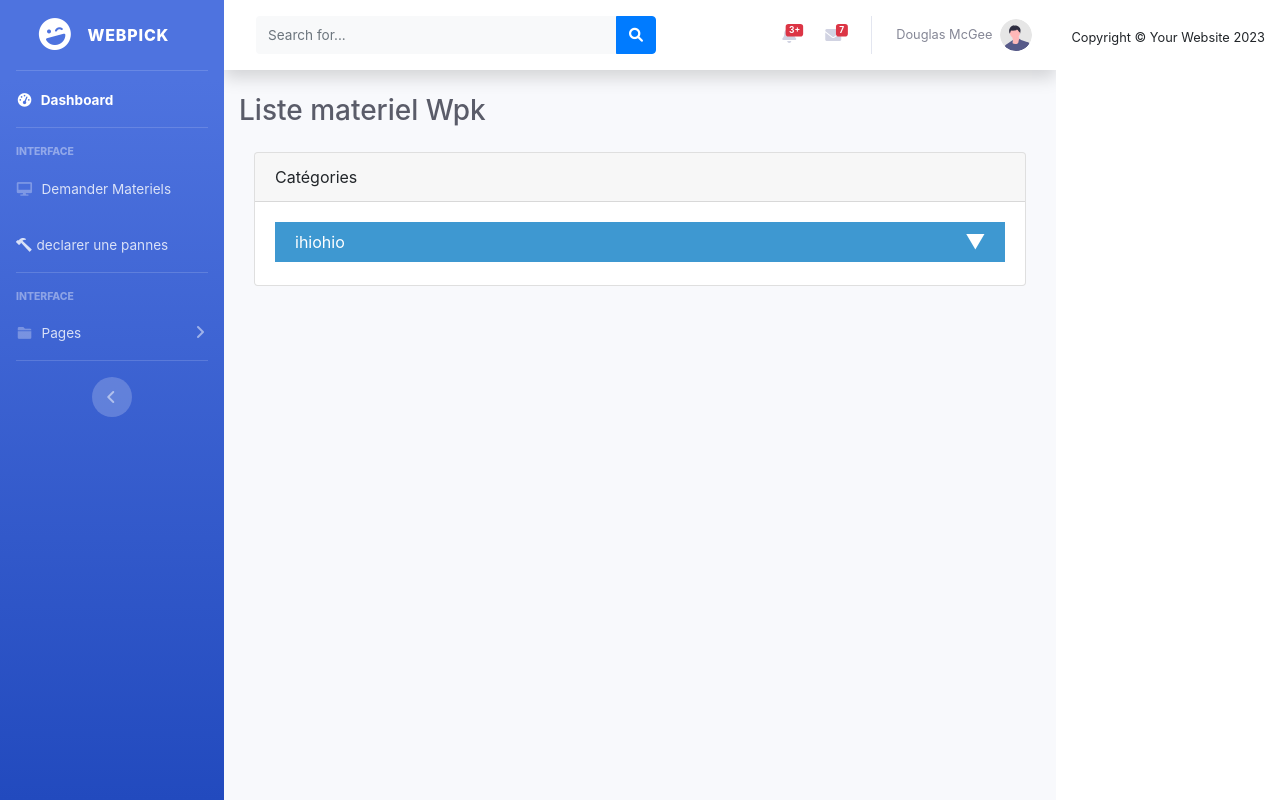
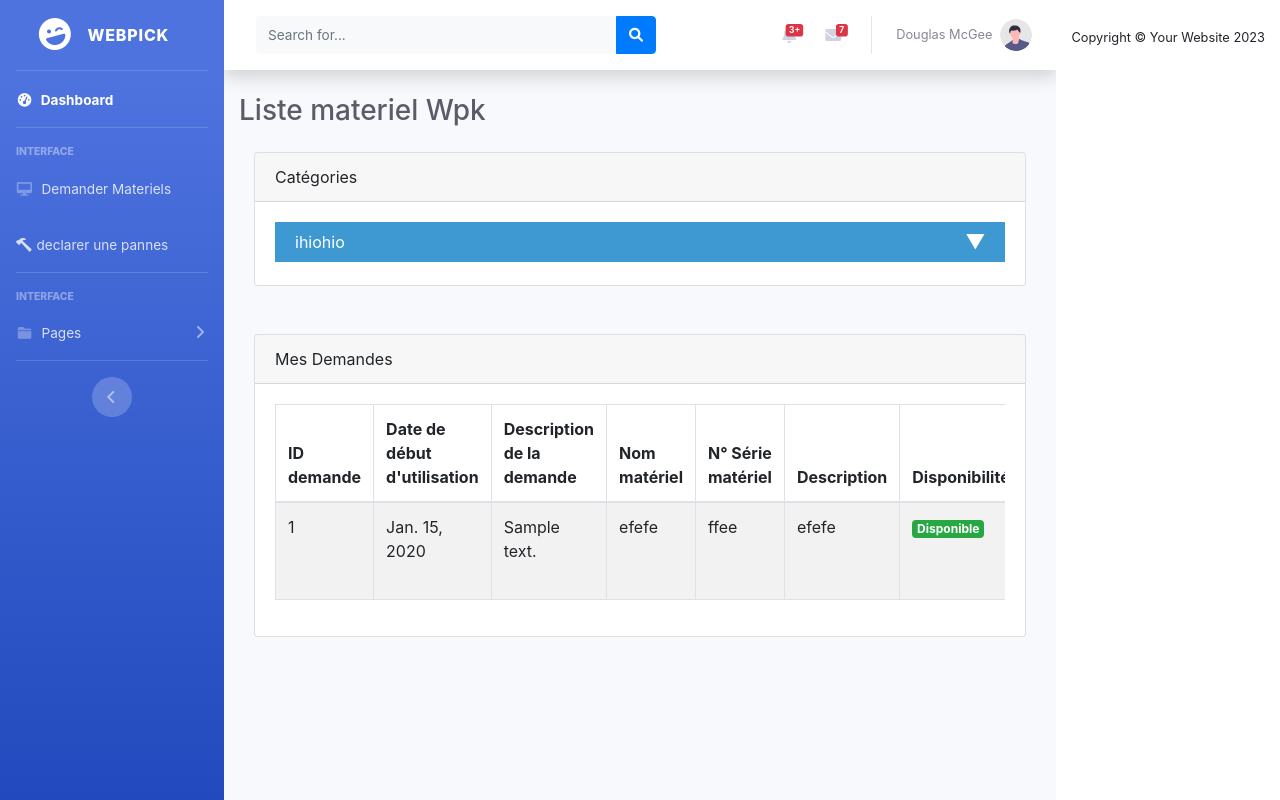
Before and after one commit to MaikoCode/wpk_parc_materiel, a Django app: page /materiels_user/ in a window 1280 px wide. Run offline with Django 4.2, Linux system fonts and the light colour scheme; data comes from the database, SQL or seed files in the repository; tables that the repository leaves empty hold one stand-in row (values such as "Sample post"); parts of the project's set-up code (start-up, migrations or seed data) failed here and were passed over; some libraries are stand-ins or nearby versions.

Commit message:
[TR wpk-training/3811][Gestion_Parc] Media - Pre Embauche - PFE 2023 - Gestion de parc du matérièle WPK - Réalisation - Gestion des deman - finition_Gestion_demande

```diff
--- a/DjangoWPKproject/urls.py
+++ b/DjangoWPKproject/urls.py
@@ -52,6 +52,7 @@ urlpatterns = [
     path('Gestion_Demande',Gestion_Demande.as_view(),name='Gestion_Demande'),
 
 
+
     path('pannes/', pannes.views.pannes_page, name="pannes"),
     path('pannes/toggle/<int:panne_id>/', pannes.views.toggle_panne, name='toggle_panne'),
     path('pannes/csv/', pannes.views.download_pannes_csv, name='pannes_csv'),
--- a/materiels/forms.py
+++ b/materiels/forms.py
@@ -1,7 +1,7 @@
 from django import forms
 from .models import Materiel, Categorie, SousCategorie
 from .models import DemandeMateriel
-
+from employe.models import Employe
 
 class MaterielForm(forms.ModelForm):
     materiel_name = forms.CharField(label='Nom du matériel', max_length=100)
@@ -29,12 +29,13 @@ class MaterielUpdateForm(forms.ModelForm):
         model = Materiel
         fields = ['materiel_name', 'num_serie', 'materiel_description']
 
-
 class DemandeMaterielForm(forms.ModelForm):
     class Meta:
         model = DemandeMateriel
         fields = ['date_debut', 'description', 'materiel', 'demandeur']
         widgets = {
+            'materiel': forms.HiddenInput(),
             'demandeur': forms.HiddenInput(),
-            'materiel': forms.HiddenInput(),
         }
+    date_debut = forms.DateField(widget=forms.DateInput(format='%Y-%m-%d'), label='Date de début d\'utilisation')
+    description = forms.CharField(widget=forms.Textarea, label='Description de la demande', max_length=500)
--- a/materiels/models.py
+++ b/materiels/models.py
@@ -33,7 +33,7 @@ class DemandeMateriel(models.Model):
 
 
     def __str__(self):
-        return f"{self.employe} - {self.materiel} - {self.date_debut_utilisation}"
+        return f"{self.demandeur} - {self.materiel} - {self.date_debut}"
 
     def get_demande_status_for_demandeur(self, demandeur_id):
         try:
--- a/materiels/views.py
+++ b/materiels/views.py
@@ -11,8 +11,6 @@ from fournisseur.models import Fournisseur
 import json
 from .forms import DemandeMaterielForm
 from django.views.generic import ListView
-
-
 
 class MaterielListView(View):
     def get(self, request):
@@ -56,12 +54,10 @@ class MaterielListView(View):
                 sous_categorie = SousCategorie.objects.create(nomSousCategory=nom_sous_category, description=description_sous_category, categorie=categorie)
             else:
                 sous_categorie = SousCategorie.objects.get(idSousCategorie=sub_category_id)
-
             # Enregistrer le nouveau matériel
             Materiel.objects.create(nomMateriel=materiel_name, NumSerie=num_serie, description=materiel_description, sous_categorie=sous_categorie)
             messages.success(request, "Le matériel a été enregistré avec succès.")
             return redirect('materiel_list')
-
         # Si le formulaire n'est pas valide, réafficher le formulaire avec les erreurs
         categories = Categorie.objects.all()
         sub_categories = SousCategorie.objects.all()
@@ -81,11 +77,9 @@ def delete_materiel(request, materiel_id):
     messages.success(request, f"Le matériel {materiel_name} a été supprimé.")
     return redirect(reverse('materiel_list'))
 
-
 def edit_materiel(request, materiel_id):
     materiel = Materiel.objects.get(idMateriel=materiel_id)
     print(materiel.description)
-
     if request.method == 'POST':
         form = MaterielUpdateForm(request.POST)
         if form.is_valid():
@@ -98,9 +92,6 @@ def edit_materiel(request, materiel_id):
             messages.success(request, "Les infos de l'employé " + materiel.nomMateriel  +" sont modifiés")
     return redirect('materiel_list')
 
-
-
-
 # Utilisez la classe basée sur les vues pour votre vue MaterielListView_User
 class MaterielListView_User(View):
     def get(self, request):
@@ -109,7 +100,6 @@ class MaterielListView_User(View):
         fournisseurs = Fournisseur.objects.all()
         materiels = Materiel.objects.all()
         demandes = DemandeMateriel.objects.all()
-
         # Convertir les données en JSON
         categories_json = [{'id': category.idCategory, 'nom': category.nomCategory} for category in categories]
         sub_categories_json = [{'id': sous_categorie.idSousCategorie, 'nom': sous_categorie.nomSousCategory, 'categorie': sous_categorie.categorie_id} for sous_categorie in sub_categories]
@@ -122,7 +112,6 @@ class MaterielListView_User(View):
             'sub_categories_json': json.dumps(sub_categories_json),
             'fournisseurs': fournisseurs,
             'demandes': demandes,
-
         }
         return render(request, 'materiels_user.html', context)
 
@@ -130,16 +119,10 @@ def demander_materiel(request):
     if request.method == 'POST':
         form = DemandeMaterielForm(request.POST)
         if form.is_valid():
-            # Récupérer les données du formulaire
             date_debut = form.cleaned_data['date_debut']
             description = form.cleaned_data['description']
             materiel_id = form.cleaned_data['materiel']
             demandeur_id = form.cleaned_data['demandeur']
-
-            # Traiter la demande et enregistrer dans la base de données
-            # (vous devez implémenter cette partie en fonction de votre modèle)
-
-            # Exemple : Créer un nouvel objet DemandeMateriel
             nouvelle_demande = DemandeMateriel.objects.create(
                 date_debut=date_debut,
                 description=description,
@@ -147,15 +130,17 @@ def demander_materiel(request):
                 demandeur=demandeur_id
             )
             nouvelle_demande.save()
-
             # Rediriger l'utilisateur vers la page de confirmation ou une autre vue appropriée
             messages.success(request, 'La demande a été envoyée avec succès.')
             return redirect('materiels_user')
+        else:
+            # Le formulaire n'est pas valide, afficher les erreurs dans les messages framework
+            for field, errors in form.errors.items():
+                for error in errors:
+                    messages.error(request, f"{field}: {error}")
     else:
         # Si la méthode est GET, afficher le formulaire vide
         form = DemandeMaterielForm()
-
-    messages.success(request, 'La demande a echouée.')
     return redirect('materiels_user')
 
 class Gestion_Demande(ListView):
@@ -180,9 +165,7 @@ class Gestion_Demande(ListView):
     def post(self, request, *args, **kwargs):
         demande_id = request.POST.get('demande_id')
         action = request.POST.get('action')
-
         demande = DemandeMateriel.objects.get(id=demande_id)
-
         if action == 'valider':
             # Mettre à jour le statut de la demande
             demande.status = 'Validee'
@@ -193,31 +176,23 @@ class Gestion_Demande(ListView):
             demande.status = 'Rejetee'
             demande.save()
             messages.warning(request, f'Demande {demande.id} rejetée.')
-
         return render(request, self.template_name, {'demandes': self.get_queryset()})
-
-
 
 def accepter_demande(request, demande_id):
     demande = get_object_or_404(DemandeMateriel, id=demande_id)
     # Mettre à jour le statut de la demande en "Acceptée"
     demande.status = "Acceptée"
     demande.save()
-
     # Afficher un message de succès
     messages.success(request, "La demande a été acceptée avec succès.")
-
     # Rediriger l'utilisateur vers la même page
     return redirect(request.META['HTTP_REFERER'])
 
 def rejeter_demande(request, demande_id):
     demande = get_object_or_404(DemandeMateriel, id=demande_id)
-
     demande.status = "Rejetée"
     demande.save()
-
     # Afficher un message de succès
     messages.success(request, "La demande a été rejetée.")
-
     # Rediriger l'utilisateur vers la même page
     return redirect(request.META['HTTP_REFERER'])
--- a/mouvementmateriels/views.py
+++ b/mouvementmateriels/views.py
@@ -17,10 +17,6 @@ def mouvements(request):
         form = MouvementForm(request.POST)
         try:
             if form.is_valid():
-                # date_mouvement = form.cleaned_data['dateMouvement']
-                # date_retour = form.cleaned_data['dateRetour']
-                # description = form.cleaned_data['description']
-                # employe = form.cleaned_data['employe']
                 materiel = form.cleaned_data['materiel']
                 materiel.is_taken = True
                 materiel.save()
@@ -132,4 +128,4 @@ def get_filtered_mouvement(search_query):
             Q(dateMouvement__icontains=search_query)
         ).order_by('idMouvement')
     else:
-        return MouvementMateriel.objects.all().order_by('idMouvement')
+        return MouvementMateriel.objects.all().order_by('-dateMouvement')
--- a/templates/baseUser.html
+++ b/templates/baseUser.html
@@ -14,31 +14,24 @@
 
     <!-- Custom fonts for this template-->
     <link href="{% static 'vendor/fontawesome-free/css/all.min.css' %}" rel="stylesheet" type="text/css">
-    <link
-        href="https://fonts.googleapis.com/css?family=Nunito:200,200i,300,300i,400,400i,600,600i,700,700i,800,800i,900,900i"
+    <link href="https://fonts.googleapis.com/css?family=Nunito:200,200i,300,300i,400,400i,600,600i,700,700i,800,800i,900,900i"
         rel="stylesheet">
-
     <!-- Custom styles for this template-->
     <link href="{% static 'css/sb-admin-2.min.css' %}" rel="stylesheet">
-
     <link href="https://cdnjs.cloudflare.com/ajax/libs/twitter-bootstrap/4.6.0/css/bootstrap.min.css" rel="stylesheet">
-
-
     <!-- Inclure les bibliothèques Bootstrap -->
     <link rel="stylesheet" href="https://stackpath.bootstrapcdn.com/bootstrap/4.5.2/css/bootstrap.min.css">
-
     <!-- Optionnel : Inclure les icônes Font Awesome si vous les utilisez -->
     <link rel="stylesheet" href="https://cdnjs.cloudflare.com/ajax/libs/font-awesome/6.0.0-beta3/css/all.min.css">
-
     <!-- Inclure jQuery -->
     <script src="https://code.jquery.com/jquery-3.5.1.slim.min.js"></script>
-
     <!-- Optionnel : Inclure Popper.js si vous utilisez les fonctionnalités avancées de Bootstrap (comme les tooltips) -->
     <script src="https://cdn.jsdelivr.net/npm/@popperjs/core@2.9.1/dist/umd/popper.min.js"></script>
-
     <!-- Inclure le fichier JavaScript de Bootstrap -->
     <script src="https://stackpath.bootstrapcdn.com/bootstrap/4.5.2/js/bootstrap.min.js"></script>
     <script src="https://cdn.jsdelivr.net/npm/chart.js"></script>
+    <link rel="stylesheet" href="{% static 'css/materiel_list.css' %}">
+
 
 </head>
 
--- a/templates/materiels_user.html
+++ b/templates/materiels_user.html
@@ -103,15 +86,56 @@
             {% endfor %}
         </div>
     </div>
+    <br><br>
+    <div class="card">
+        <div class="card-header">
+            Mes Demandes
+        </div>
+        <div class="card-body">
+            <div class="table-responsive">
+                <table class="table table-bordered table-striped">
+                    <thead class="thead-w">
+                        <tr>
+                            <th>ID demande</th>
+                            <th>Date de début d'utilisation</th>
+                            <th>Description de la demande</th>
+                            <th>Nom matériel</th>
+                            <th>N° Série matériel</th>
+                            <th>Description</th>
+                            <th>Disponibilité</th>
+                            <th>Statut</th>
+                        </tr>
+                    </thead>
+                    <tbody>
+                        {% for demande in demandes %}
+                        <tr>
+                            <td>{{ demande.id }}</td>
+                            <td>{{ demande.date_debut }}</td>
+                            <td>{{ demande.description }}</td>
+                            <td>{{ demande.materiel.nomMateriel }}</td>
+                            <td>{{ demande.materiel.NumSerie }}</td>
+                            <td>{{ demande.materiel.description }}</td>
+                            <td>
+                                {% if demande.materiel.is_taken %}
+                                <span class="badge badge-danger">Matériel occupé</span>
+                                {% else %}
+                                <span class="badge badge-success">Disponible</span>
+                                {% endif %}
+                            </td>
+                            <td>{{ demande.status }}</td>
+                        </tr>
+                        {% endfor %}
+                    </tbody>
+                </table>
+            </div>
+        </div>
+    </div>
 </div>
-
 <!-- Modals -->
 {% for categorie in categories %}
 {% for sous_categorie in categorie.souscategorie_set.all %}
 {% for materiel in sous_categorie.materiel_set.all %}
 
-
-<!-- add demande Modal -->
 <!-- add demande Modal -->
 <div class="modal fade" id="addModal-{{ materiel.idMateriel }}" tabindex="-1" role="dialog"
     aria-labelledby="addModalLabel-{{ materiel.idMateriel }}" aria-hidden="true">
@@ -129,14 +153,14 @@
                     {% csrf_token %}
                     <div class="form-group">
                         <label for="date_debut">Date de début d'utilisation :</label>
-                        <input type="date" class="form-control" id="date_debut" name="date_debut" required>
+                        <input type="date" class="form-control" id="date_debut" name="date_debut">
                     </div>
                     <div class="form-group">
                         <label for="description">Description de la demande :</label>
-                        <textarea class="form-control" id="description" name="description" rows="3" required></textarea>
+                        <textarea class="form-control" id="description" name="description" rows="3"></textarea>
                     </div>
                     <input type="hidden" id="materiel " name="materiel" value="{{ materiel.idMateriel }}">
-                    <input type="hidden" id="demandeur" name="demandeur" value="{{ request.user.id }}">
+                    <input type="hidden" id="demandeur" name="demandeur" value="{{ request.user.employe.idEmploye }}">
                     <button type="submit" class="btn btn-primary">Envoyer la demande</button>
                 </form>
             </div>
```
Also changed, not shown: other parts of templates/materiels_user.html (+12 -43 lines), static/css/materiel_list.css (added, +28 -0 lines), templates/base.html (+14 -39 lines), templates/gestion_demande.html (+2 -16 lines), 1 other file.
